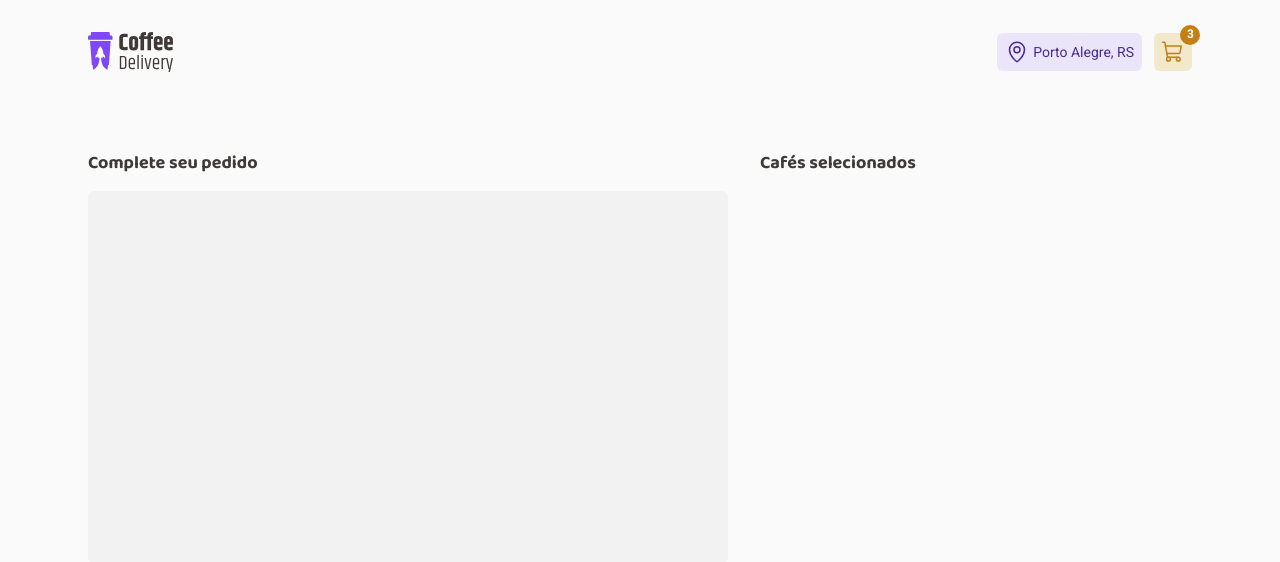
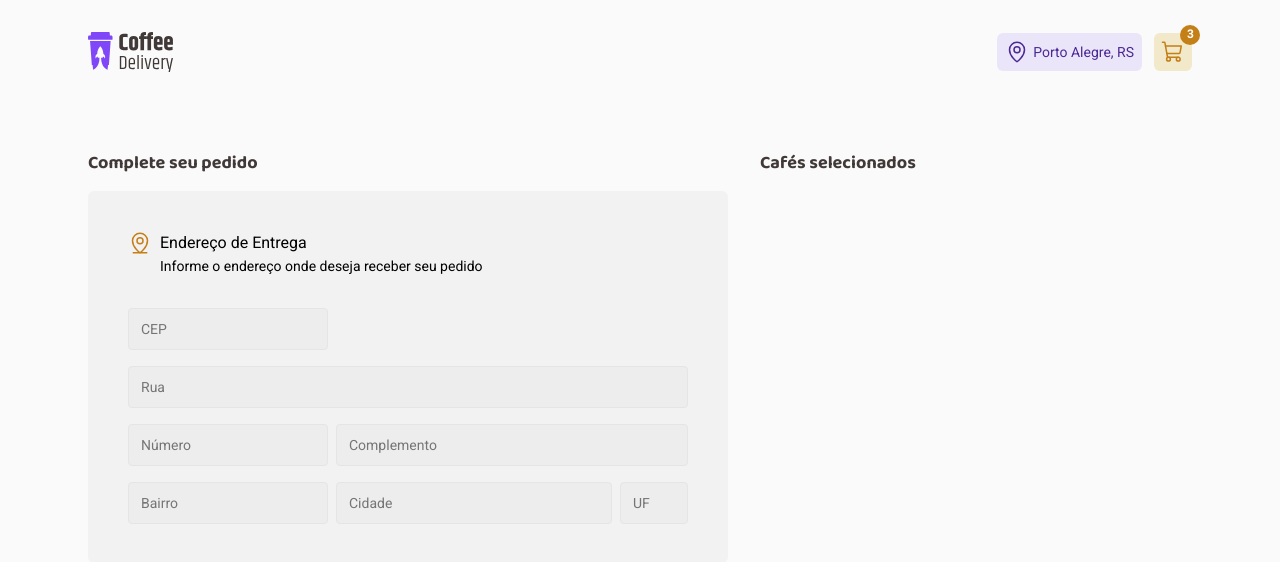
Before and after one commit to rafa-souza-dev/coffee-delivery, a React (Vite) app: page /checkout in a window 1280 px wide. Shown: the top 562 px of the page. Built offline with nearby package versions, Linux system fonts and the light colour scheme.

Commit message:
styled form inputs

```diff
--- a/src/screens/Checkout/index.tsx
+++ b/src/screens/Checkout/index.tsx
@@ -1,13 +1,36 @@
 import { Container } from '../../components/Container'
 import { CheckoutContainer, FormContainer, FormSubmitContainer } from './styles'
+import { MapPinLine } from 'phosphor-react'
 
 export function Checkout() {
   return (
     <Container>
+      <form action="">
         <CheckoutContainer>
           <FormContainer>
             <span className="title">Complete seu pedido</span>
-          <div className="inputBox"></div>
+            <div className="inputBox">
+              <div className="titleContainer">
+                <div className="titleBox">
+                  <MapPinLine size={24} color="#C47F17" />
+                  <strong>Endereço de Entrega</strong>
+                </div>
+                <span>Informe o endereço onde deseja receber seu pedido</span>
+              </div>
+              <div className="inputContainer">
+                <input type="text" placeholder="CEP" className="normal" />
+                <input type="text" placeholder="Rua" className="big" />
+                <input type="number" placeholder="Número" className="normal" />
+                <input
+                  type="text"
+                  placeholder="Complemento"
+                  className="optional"
+                />
+                <input type="text" placeholder="Bairro" className="normal" />
+                <input type="text" placeholder="Cidade" className="city" />
+                <input type="text" placeholder="UF" className="small" />
+              </div>
+            </div>
             <div className="paymentMethod"></div>
           </FormContainer>
           <FormSubmitContainer>
@@ -15,6 +38,7 @@ export function Checkout() {
             <div></div>
           </FormSubmitContainer>
         </CheckoutContainer>
+      </form>
     </Container>
   )
 }
--- a/src/screens/Checkout/styles.ts
+++ b/src/screens/Checkout/styles.ts
@@ -37,6 +37,87 @@ export const FormContainer = styled.div`
         background-color: ${props.theme.baseCard};
       `}
   }
+
+  div.inputBox div.titleContainer {
+    display: flex;
+    flex-direction: column;
+    gap: 0.125rem;
+  }
+
+  div.inputBox div.titleContainer div.titleBox {
+    display: flex;
+    align-items: center;
+    gap: 0.5rem;
+  }
+
+  div.inputBox div.titleContainer div.titleBox strong {
+    font-family: 'Roboto', sans-serif;
+    font-style: normal;
+    font-weight: 400;
+    font-size: 16px;
+    line-height: 130%;
+  }
+
+  div.inputBox div.titleContainer span {
+    font-family: 'Roboto', sans-serif;
+    font-style: normal;
+    font-weight: 400;
+    font-size: 14px;
+    line-height: 130%;
+
+    margin-left: 2rem;
+  }
+
+  div.inputContainer {
+    margin-top: 2rem;
+    display: flex;
+    flex-wrap: wrap;
+    gap: 0.5rem;
+  }
+
+  div.inputContainer input {
+    outline: 0;
+    height: 2.625rem;
+
+    margin-bottom: 0.5rem;
+
+    ${(props) =>
+      css`
+        background-color: ${props.theme.baseInput};
+        border: 1px solid ${props.theme.baseButton};
+      `}
+
+    border-radius: 4px;
+    padding: 0.75rem;
+
+    font-family: 'Roboto', sans-serif;
+    font-style: normal;
+    font-weight: 400;
+    font-size: 14px;
+    line-height: 130%;
+  }
+
+  div.inputContainer input.normal {
+    width: 12.5rem;
+  }
+
+  div.inputContainer input.optional {
+    width: 21.75rem;
+    flex: 1;
+  }
+
+  div.inputContainer input.big {
+    width: 100%;
+  }
+
+  div.inputContainer input.small {
+    width: 3.75rem;
+    flex: 1;
+  }
+
+  div.inputContainer input.city {
+    width: 17.25rem;
+  }
 `
 
 export const FormSubmitContainer = styled.div`
```
Lines whose indentation alone changed are shown as unchanged.
